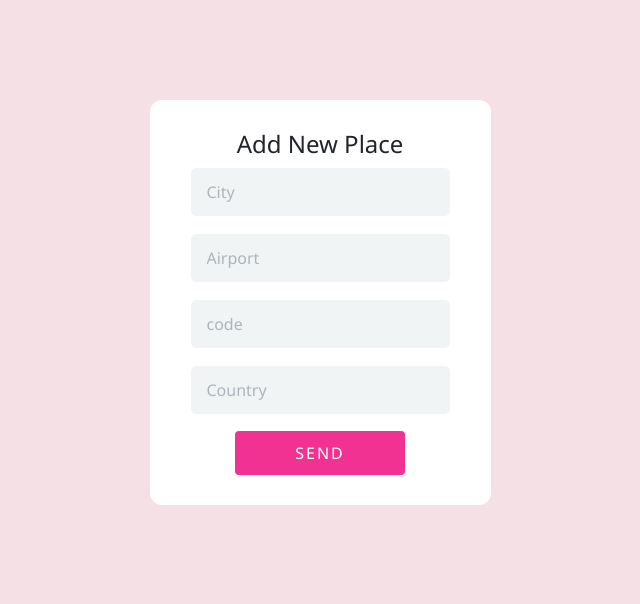
After one commit to md-fahim-bhuiyan/GoAnyWhere, a Django app: page /place in a window 1280 px wide. The commit adds this page. Shown: the top 604 px of the page, without its empty margins (320-960 px from the left). Run offline with Django 4.2, Linux system fonts and the light colour scheme.

Commit message:
addplace update

```diff
--- /dev/null
+++ b/Templates/flight/addplace.html
@@ -0,0 +1,131 @@
+<!doctype html>
+<html lang="en">
+
+<head>
+  <meta charset="utf-8">
+  <meta name="viewport" content="width=device-width, initial-scale=1">
+  <title>Add New PLace | GoAnywhere</title>
+  <link href="https://cdn.jsdelivr.net/npm/bootstrap@5.2.3/dist/css/bootstrap.min.css" rel="stylesheet"
+    integrity="sha384-rbsA2VBKQhggwzxH7pPCaAqO46MgnOM80zW1RWuH61DGLwZJEdK2Kadq2F9CUG65" crossorigin="anonymous">
+</head>
+<style>
+  body {
+    background-color: #f5e0e5 !important;
+    font-family: "Segoe UI", Tahoma, Geneva, Verdana, sans-serif;
+  }
+
+  .contact-form-wrapper {
+    padding: 100px 0;
+  }
+
+  .contact-form {
+    padding: 30px 40px;
+    background-color: #ffffff;
+    border-radius: 12px;
+    max-width: 400px;
+  }
+
+  .contact-form textarea {
+    resize: none;
+  }
+
+  .contact-form .form-input,
+  .form-text-area {
+    background-color: #f0f4f5;
+    height: 50px;
+    padding-left: 16px;
+  }
+
+  .contact-form .form-text-area {
+    background-color: #f0f4f5;
+    height: auto;
+    padding-left: 16px;
+  }
+
+  .contact-form .form-control::placeholder {
+    color: #aeb4b9;
+    font-weight: 500;
+    opacity: 1;
+  }
+
+  .contact-form .form-control:-ms-input-placeholder {
+    color: #aeb4b9;
+    font-weight: 500;
+  }
+
+  .contact-form .form-control::-ms-input-placeholder {
+    color: #aeb4b9;
+    font-weight: 500;
+  }
+
+  .contact-form .form-control:focus {
+    border-color: #f33fb0;
+    box-shadow: inset 0 1px 1px rgba(0, 0, 0, 0.07), 0 0 8px #f33fb0;
+  }
+
+  .contact-form .title {
+    text-align: center;
+    font-size: 24px;
+    font-weight: 500;
+  }
+
+  .contact-form .description {
+    color: #aeb4b9;
+    font-size: 14px;
+    text-align: center;
+  }
+
+  .contact-form .submit-button-wrapper {
+    text-align: center;
+  }
+
+  .contact-form .submit-button-wrapper input {
+    border: none;
+    border-radius: 4px;
+    background-color: #f23292;
+    color: white;
+    text-transform: uppercase;
+    padding: 10px 60px;
+    font-weight: 500;
+    letter-spacing: 2px;
+  }
+
+  .contact-form .submit-button-wrapper input:hover {
+    background-color: #d30069;
+  }
+</style>
+
+<body>
+  <div>
+    <div class="contact-form-wrapper d-flex justify-content-center">
+      <form action="place" class="contact-form" method="POST">
+        {% csrf_token %}
+        <h5 class="title">Add New Place</h5>
+        <div>
+          <input type="text" class="form-control rounded border-white mb-3 form-input" name="city" id="city"
+            placeholder="City" required>
+        </div>
+        <div>
+          <input type="text" class="form-control rounded border-white mb-3 form-input" name="airport" id="airport"
+          placeholder="Airport" required>
+        </div>
+        <div>
+          <input type="text" class="form-control rounded border-white mb-3 form-input" name="code" id="code"
+          placeholder="code" required>
+        </div>
+        <div>
+          <input type="text" class="form-control rounded border-white mb-3 form-input" name="country" id="country"
+            placeholder="Country" required>
+        </div>
+        <div class="submit-button-wrapper">
+          <input type="submit" value="Send">
+        </div>
+      </form>
+    </div>
+  </div>
+  <script src="https://cdn.jsdelivr.net/npm/bootstrap@5.2.3/dist/js/bootstrap.bundle.min.js"
+    integrity="sha384-kenU1KFdBIe4zVF0s0G1M5b4hcpxyD9F7jL+jjXkk+Q2h455rYXK/7HAuoJl+0I4"
+    crossorigin="anonymous"></script>
+</body>
+
+</html>
--- a/Templates/profile.html
+++ b/Templates/profile.html
@@ -18,6 +18,7 @@
 
         <button class="btn btn-primary"><a href='resetPassword' style="color: white; text-decoration: none;">Reset Password</a></button>
         <button class="btn btn-primary"><a href='flight/bookings' style="color: white; text-decoration: none;">My Bookings</a></button>
+        <button class="btn btn-primary"><a href='user/bookings' style="color: white; text-decoration: none;">My Hotel Bookings</a></button>
     </div>
     <script src="https://cdn.jsdelivr.net/npm/bootstrap@5.2.3/dist/js/bootstrap.bundle.min.js"
         integrity="sha384-kenU1KFdBIe4zVF0s0G1M5b4hcpxyD9F7jL+jjXkk+Q2h455rYXK/7HAuoJl+0I4"
--- a/account/forms.py
+++ b/account/forms.py
@@ -1,8 +1,13 @@
 from django.forms import ModelForm
-from .models import Contact
+from .models import Contact, Place
 
 
 class Contact(ModelForm):
     class Meta:
         model = Contact
         fields = '__all__'
+
+class Place(ModelForm):
+    class Meta:
+        model = Place
+        fields = '__all__'
--- a/account/models.py
+++ b/account/models.py
@@ -79,7 +79,7 @@ class Place(models.Model):
     country = models.CharField(max_length=64)
 
     def __str__(self):
-        return f"{self.city}, {self.country} ({self.code})"
+        return self.airport
     class Meta:
         db_table='Place'
 
--- a/account/urls.py
+++ b/account/urls.py
@@ -20,10 +20,12 @@ urlpatterns = [
     path('flight/ticket/print',views.get_ticket, name="getticket"),
     path('flight/bookings', views.bookings, name="bookings"),
     path('contact', views.contact, name="contact"),
+    path('place', views.place, name="place"),
     path('privacy-policy', views.privacy_policy, name="privacypolicy"),
     path('terms-and-conditions', views.terms_and_conditions, name="termsandconditions"),
     path('aboutus', views.aboutus, name="aboutus"),
     path('hotel', views.hotel,name="hotel"),
     path('user/book-room', views.book_room_page,name="bookroompage"),
     path('user/book-room/book', views.book_room,name="bookroom"),
+    path('user/bookings', views.user_bookings,name="dashboard"),
 ]
--- a/account/views.py
+++ b/account/views.py
@@ -16,7 +16,8 @@ from .models import *
 from GoAnywhere.utils import render_to_pdf, createticket
 from .constant import FEE
 from django.contrib.auth.decorators import login_required
-from .forms import Contact
+from .forms import Contact, Place
+from django.contrib.auth.decorators import user_passes_test
 
 def get_tokens_for_user(user):
     refresh = RefreshToken.for_user(user)
@@ -484,6 +485,30 @@ def contact(request):
     return render(request, 'contact.html', context)
 
 
+# @user_passes_test()
+def place(request):
+    if request.method == 'POST':
+        form = Place(request.POST)
+        if form.is_valid():
+            form.save()
+            return render(request, 'success.html')
+    form = Place()
+    context = {'form': form}
+    return render(request, 'flight/addplace.html', context)
+
+
+
+@login_required
+def user_bookings(request):
+    if request.user.is_authenticated == False:
+        return redirect('login')
+    user = User.objects.all().get(id=request.user.id)
+    print(f"request user id ={request.user.id}")
+    bookings = Reservation.objects.all().filter(guest=user)
+    if not bookings:
+        messages.warning(request,"No Bookings Found")
+    return HttpResponse(render(request,'hotel/mybookings.html',{'bookings':bookings}))
+
 def privacy_policy(request):
     return render(request, 'privacy-policy.html')
 
--- a/static/css/home.css
+++ b/static/css/home.css
@@ -33,7 +33,7 @@
 }
 
 .part2 {
-    width: 40%;
+    width: 30%;
 }
 
 .part2 ul {
@@ -51,7 +51,7 @@
 }
 
 .part3 {
-    width: 20%;
+    width: 30%;
 }
 
 .part3 a {
```
Also changed, not shown: Templates/hotel/mybookings.html (added, +44 -0 lines), account/utils.py (+59 -72 lines).
